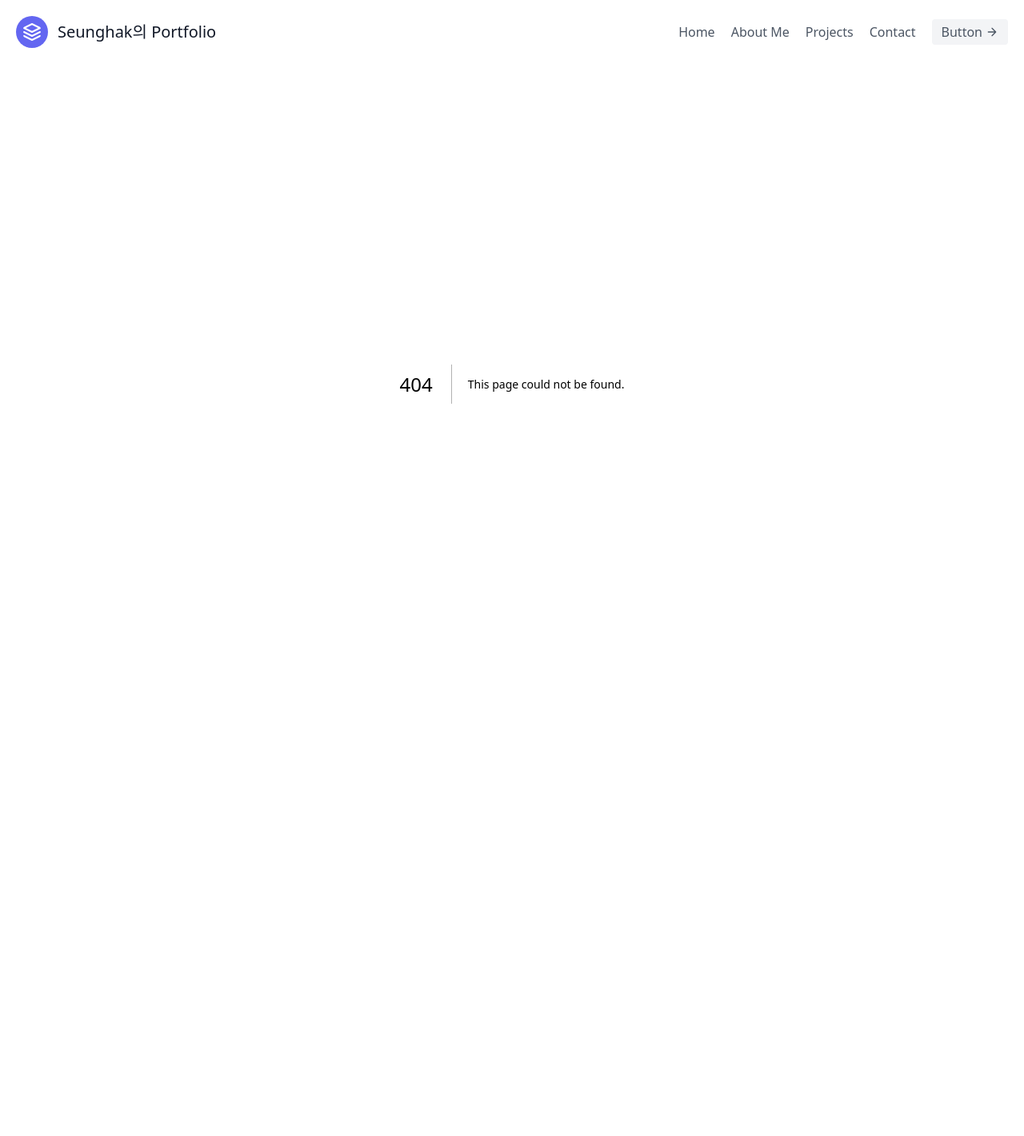
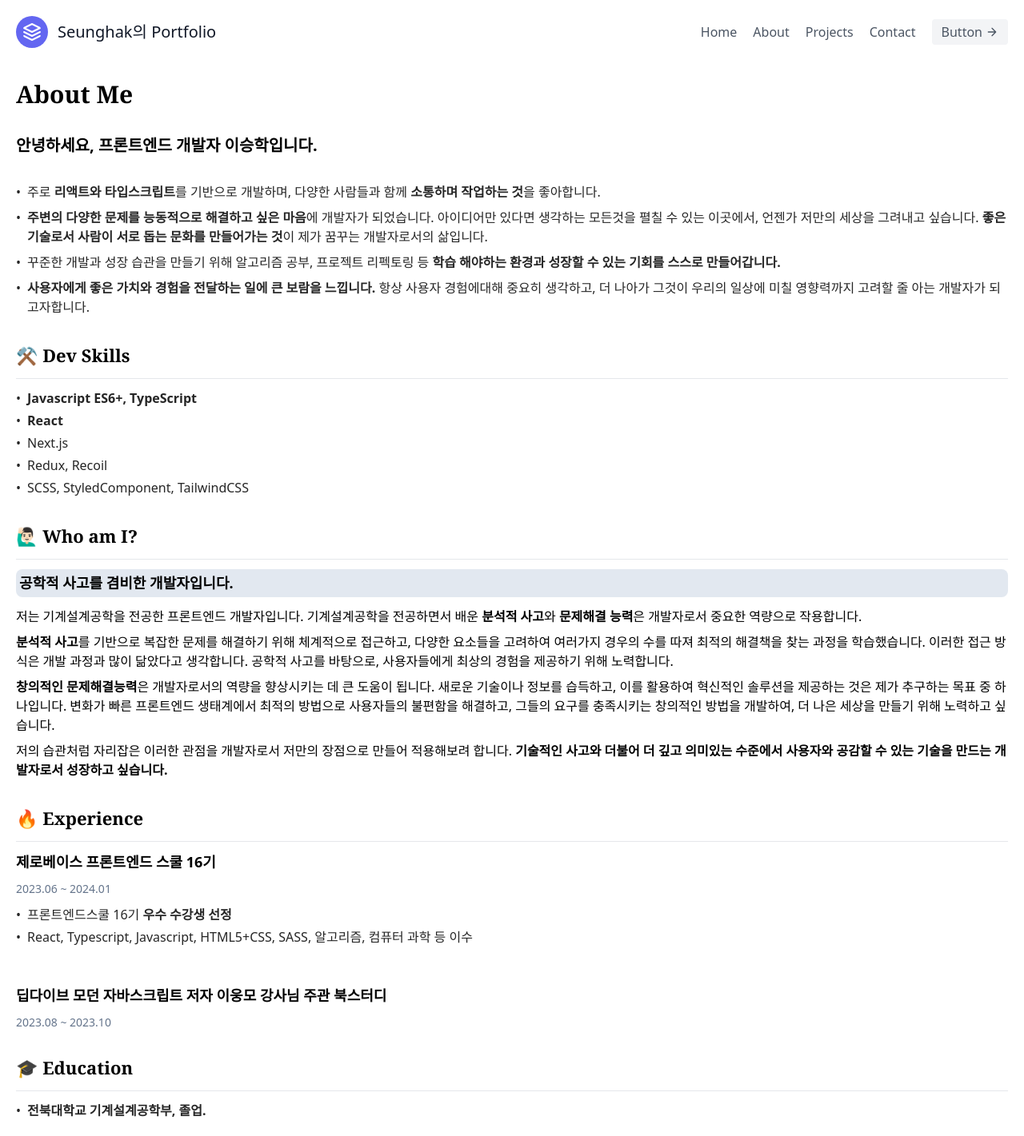
Before and after one commit to dltmdgkr/NextJs-portfolio, a Next.js app: page /about in a window 1280 px wide. Before the commit this address had no page. Shown: the whole page at 80% size. Before the commit the page ends 880 px from the top, so only its background shows below. Built offline with nearby package versions, Linux system fonts and the light colour scheme.

Commit message:
feat: AboutPage 추가

```diff
--- /dev/null
+++ b/src/app/about/page.tsx
@@ -0,0 +1,174 @@
+export default function AboutPage() {
+  return (
+    <div className="container mx-auto p-5">
+      <section className="flex flex-col gap-8">
+        <h1 className="font-serif text-3xl font-bold text-black dark:text-white">
+          About Me
+        </h1>
+        <h2 className="text-xl font-semibold">
+          안녕하세요, 프론트엔드 개발자 이승학입니다.
+        </h2>
+        <ul className="prose prose-neutral dark:prose-invert flex flex-col gap-2 text-neutral-800 dark:text-neutral-200">
+          <li className="flex">
+            <div className="mr-2">{"•"}</div>
+            <div>
+              주로 <b>리액트와 타입스크립트</b>를 기반으로 개발하며, 다양한
+              사람들과 함께 <b>소통하며 작업하는 것</b>을 좋아합니다.
+            </div>
+          </li>
+          <li className="flex">
+            <div className="mr-2">{"•"}</div>
+            <div>
+              <b>주변의 다양한 문제를 능동적으로 해결하고 싶은 마음</b>에
+              개발자가 되었습니다. 아이디어만 있다면 생각하는 모든것을 펼칠 수
+              있는 이곳에서, 언젠가 저만의 세상을 그려내고 싶습니다.{" "}
+              <b>좋은 기술로서 사람이 서로 돕는 문화를 만들어가는 것</b>이 제가
+              꿈꾸는 개발자로서의 삶입니다.
+            </div>
+          </li>
+          <li className="flex">
+            <div className="mr-2">{"•"}</div>
+            <div>
+              꾸준한 개발과 성장 습관을 만들기 위해 알고리즘 공부, 프로젝트
+              리펙토링 등{" "}
+              <b>
+                학습 해야하는 환경과 성장할 수 있는 기회를 스스로 만들어갑니다.
+              </b>
+            </div>
+          </li>
+          <li className="flex">
+            <div className="mr-2">{"•"}</div>
+            <div>
+              <b>
+                사용자에게 좋은 가치와 경험을 전달하는 일에 큰 보람을 느낍니다.
+              </b>{" "}
+              항상 사용자 경험에대해 중요히 생각하고, 더 나아가 그것이 우리의
+              일상에 미칠 영향력까지 고려할 줄 아는 개발자가 되고자합니다.
+            </div>
+          </li>
+        </ul>
+        <div className="flex flex-col gap-3">
+          <h2 className="font-serif text-[22px] font-bold text-black dark:text-white">
+            ⚒️ Dev Skills
+          </h2>
+          <hr />
+          <ul className="prose prose-neutral dark:prose-invert flex flex-col gap-1 text-neutral-800 dark:text-neutral-200">
+            <li className="flex">
+              <div className="mr-2">{"•"}</div>
+              <div>
+                <b>Javascript ES6+, TypeScript</b>
+              </div>
+            </li>
+            <li className="flex">
+              <div className="mr-2">{"•"}</div>
+              <div>
+                <b>React</b>
+              </div>
+            </li>
+            <li className="flex">
+              <div className="mr-2">{"•"}</div>
+              <div>
+                <div>Next.js</div>
+              </div>
+            </li>
+            <li className="flex">
+              <div className="mr-2">{"•"}</div>
+              <div>Redux, Recoil</div>
+            </li>
+            <li className="flex">
+              <div className="mr-2">{"•"}</div>
+              <div>SCSS, StyledComponent, TailwindCSS</div>
+            </li>
+          </ul>
+        </div>
+        <div className="flex flex-col gap-3">
+          <h2 className="font-serif text-[22px] font-bold text-black dark:text-white">
+            🙋🏻‍♂️ Who am I?
+          </h2>
+          <hr />
+          <h3 className="inline-block rounded-lg bg-slate-200 p-1 text-[18px] font-semibold text-black">
+            공학적 사고를 겸비한 개발자입니다.
+          </h3>
+          <div className="flex flex-col gap-2">
+            <p>
+              저는 기계설계공학을 전공한 프론트엔드 개발자입니다. 기계설계공학을
+              전공하면서 배운 <b>분석적 사고</b>와 <b>문제해결 능력</b>은
+              개발자로서 중요한 역량으로 작용합니다.{" "}
+            </p>
+            <p>
+              <b>분석적 사고</b>를 기반으로 복잡한 문제를 해결하기 위해
+              체계적으로 접근하고, 다양한 요소들을 고려하여 여러가지 경우의 수를
+              따져 최적의 해결책을 찾는 과정을 학습했습니다. 이러한 접근 방식은
+              개발 과정과 많이 닮았다고 생각합니다. 공학적 사고를 바탕으로,
+              사용자들에게 최상의 경험을 제공하기 위해 노력합니다.
+            </p>
+            <p>
+              <b>창의적인 문제해결능력</b>은 개발자로서의 역량을 향상시키는 데
+              큰 도움이 됩니다. 새로운 기술이나 정보를 습득하고, 이를 활용하여
+              혁신적인 솔루션을 제공하는 것은 제가 추구하는 목표 중 하나입니다.
+              변화가 빠른 프론트엔드 생태계에서 최적의 방법으로 사용자들의
+              불편함을 해결하고, 그들의 요구를 충족시키는 창의적인 방법을
+              개발하여, 더 나은 세상을 만들기 위해 노력하고 싶습니다.
+            </p>
+            <p>
+              저의 습관처럼 자리잡은 이러한 관점을 개발자로서 저만의 장점으로
+              만들어 적용해보려 합니다.{" "}
+              <b>
+                기술적인 사고와 더불어 더 깊고 의미있는 수준에서 사용자와 공감할
+                수 있는 기술을 만드는 개발자로서 성장하고 싶습니다.
+              </b>
+            </p>
+          </div>
+        </div>
+        <div className="flex flex-col gap-3">
+          <h2 className="font-serif text-[22px] font-bold text-black dark:text-white">
+            🔥 Experience
+          </h2>
+          <hr />
+          <h3 className="text-[18px] font-semibold">
+            제로베이스 프론트엔드 스쿨 16기
+          </h3>
+          <p className="text-[14px] leading-4 text-slate-500 dark:text-slate-400">
+            2023.06 ~ 2024.01
+          </p>
+          <ul className="prose prose-neutral dark:prose-invert flex flex-col gap-1 text-neutral-800 dark:text-neutral-200">
+            <li className="flex">
+              <div className="mr-2">{"•"}</div>
+              <div>
+                프론트엔드스쿨 16기 <b>우수 수강생 선정</b>
+              </div>
+            </li>
+            <li className="flex">
+              <div className="mr-2">{"•"}</div>
+              <div>
+                React, Typescript, Javascript, HTML5+CSS, SASS, 알고리즘, 컴퓨터
+                과학 등 이수
+              </div>
+            </li>
+          </ul>
+          <br />
+          <h3 className="text-[18px] font-semibold">
+            딥다이브 모던 자바스크립트 저자 이웅모 강사님 주관 북스터디
+          </h3>
+          <p className="text-[14px] leading-4 text-slate-500 dark:text-slate-400">
+            2023.08 ~ 2023.10
+          </p>
+        </div>
+        <div className="flex flex-col gap-3">
+          <h2 className="font-serif text-[22px] font-bold text-black dark:text-white">
+            🎓 Education
+          </h2>
+          <hr />
+          <ul className="prose prose-neutral dark:prose-invert flex flex-col gap-1 text-neutral-800 dark:text-neutral-200">
+            <li className="flex">
+              <div className="mr-2">{"•"}</div>
+              <div>
+                <b>전북대학교 기계설계공학부, 졸업.</b>
+              </div>
+            </li>
+          </ul>
+        </div>
+      </section>
+    </div>
+  );
+}
--- a/src/components/Header.tsx
+++ b/src/components/Header.tsx
@@ -26,7 +26,9 @@ export default function Header() {
           <Link href="/" className="mr-5 hover:text-gray-900">
             Home
           </Link>
-          <a className="mr-5 hover:text-gray-900">About Me</a>
+          <Link href="/about" className="mr-5 hover:text-gray-900">
+            About
+          </Link>
           <Link href="/projects" className="mr-5 hover:text-gray-900">
             Projects
           </Link>
--- a/src/components/Markdown.tsx
+++ b/src/components/Markdown.tsx
@@ -25,7 +25,7 @@ export default function Markdown({ markdown }: MarkdownType) {
         ),
         p: ({ children }) => <p className={styles.paragraph}>{children}</p>,
         a: ({ children, href }) => (
-          <Link className={styles.link} href={href as string}>
+          <Link className={styles.link} href={href as string} target="_blank">
             {children}
           </Link>
         ),
```
Also changed, not shown: public/posts/green-jangteo.md (+7 -2 lines).
